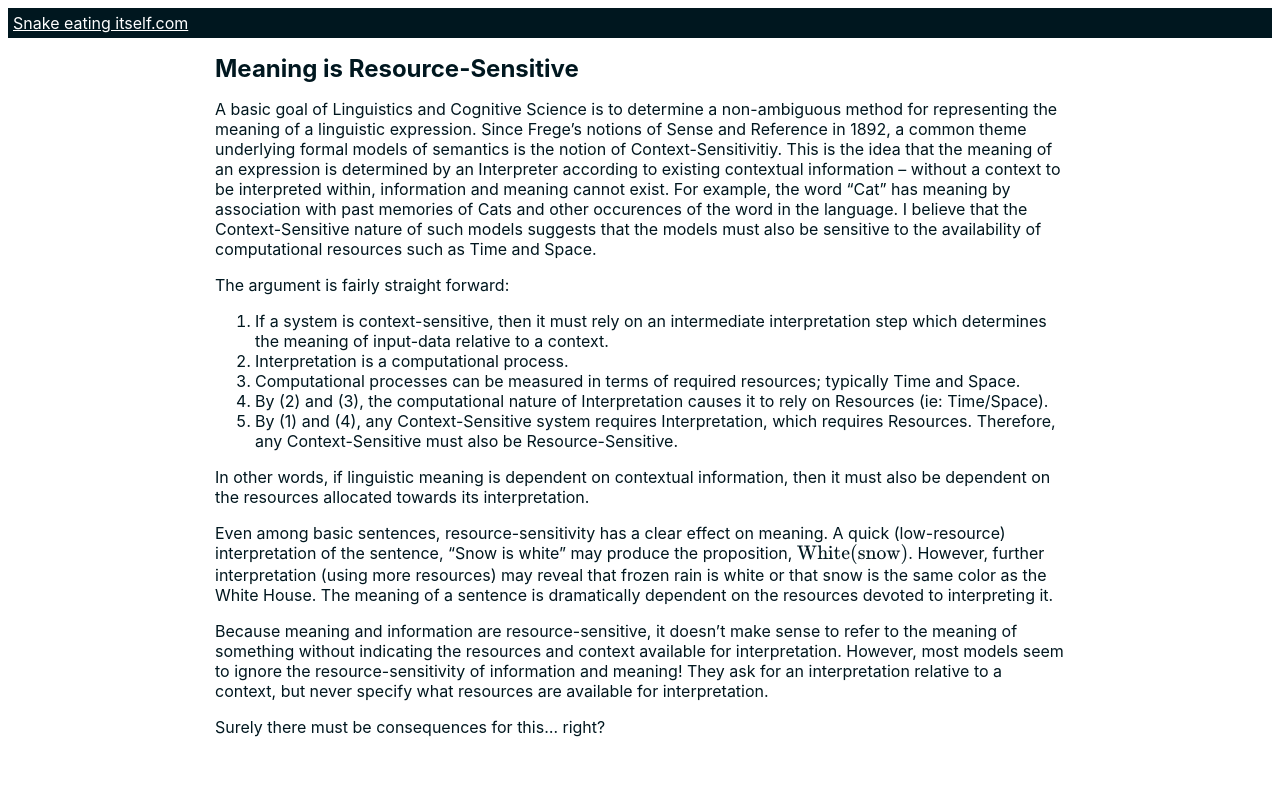
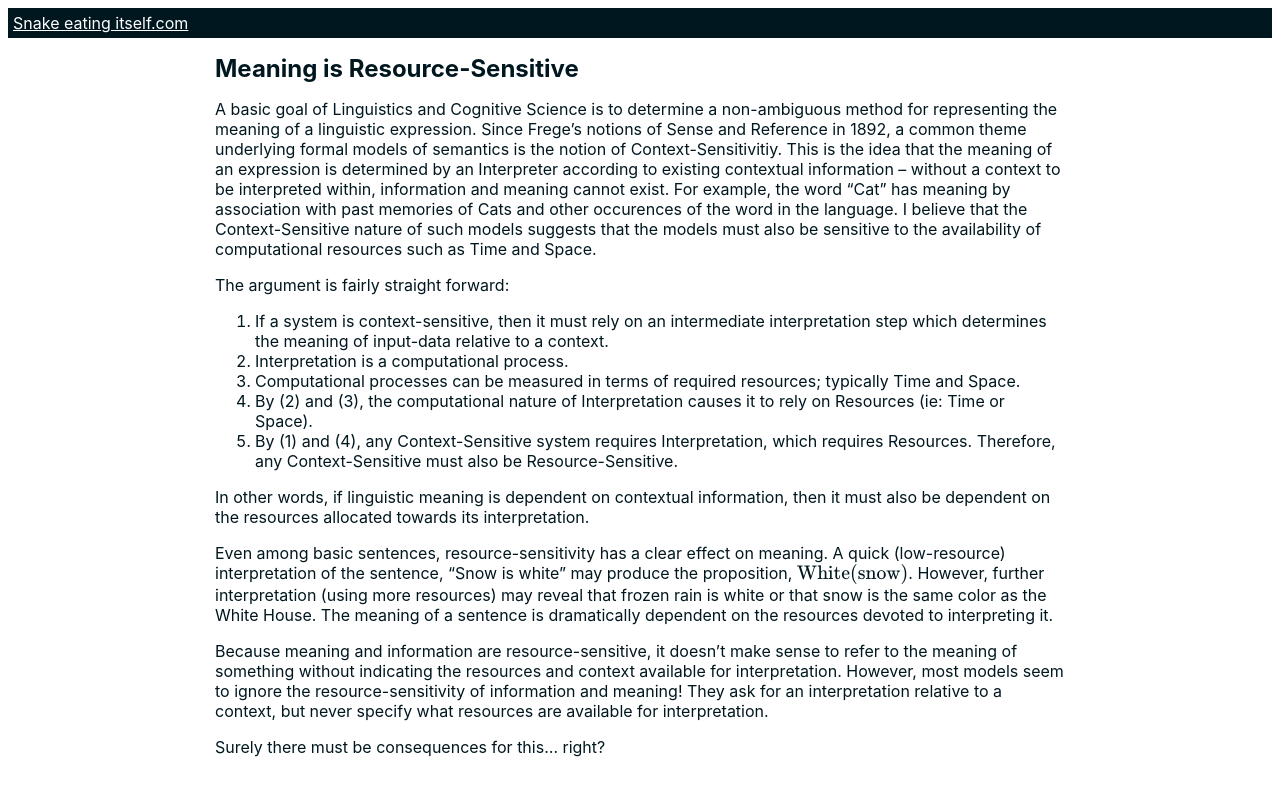
Before and after one commit to maxsun/maxsun.github.io, a Jekyll site: the page built from resource_sensitive.md, in a window 1280 px wide. Shown: the top 796 px of the page. Built offline with Jekyll 4.4.1, drawn with Linux system fonts in a browser that asks for light colours; our own code applies the rules of GitHub Pages for plain Markdown files; formulas are drawn with MathJax 3.

```diff
--- a/resource_sensitive.md
+++ b/resource_sensitive.md
@@ -10,7 +10,7 @@ The argument is fairly straight forward:
 1. If a system is context-sensitive, then it must rely on an intermediate interpretation step which determines the meaning of input-data relative to a context.
 2. Interpretation is a computational process.
 3. Computational processes can be measured in terms of required resources; typically Time and Space.
-4. By (2) and (3), the computational nature of Interpretation causes it to rely on Resources (ie: Time/Space).
+4. By (2) and (3), the computational nature of Interpretation causes it to rely on Resources (ie: Time or Space).
 5. By (1) and (4), any Context-Sensitive system requires Interpretation, which requires Resources. Therefore, any Context-Sensitive must also be Resource-Sensitive.
 
 In other words, if linguistic meaning is dependent on contextual information, then it must also be dependent on the resources allocated towards its interpretation.
```
